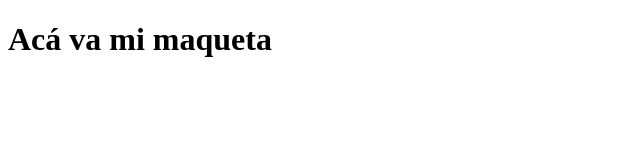
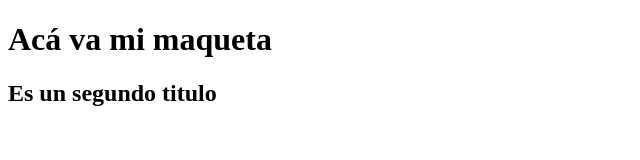
Before and after one commit to AlumnoClaudioSRobledo/pruebagit, a plain HTML site: page index.html in a window 1280 px wide. Shown: the whole page, without its empty margins (0-640 px from the left). Drawn offline with Linux system fonts and the light colour scheme.

Commit message:
agregue un titulo h2

```diff
--- a/index.html
+++ b/index.html
@@ -8,5 +8,6 @@
 </head>
 <body>
    <h1>Acá va mi maqueta</h1>
+   <h2>Es un segundo titulo </h2>
 </body>
 </html>
```
